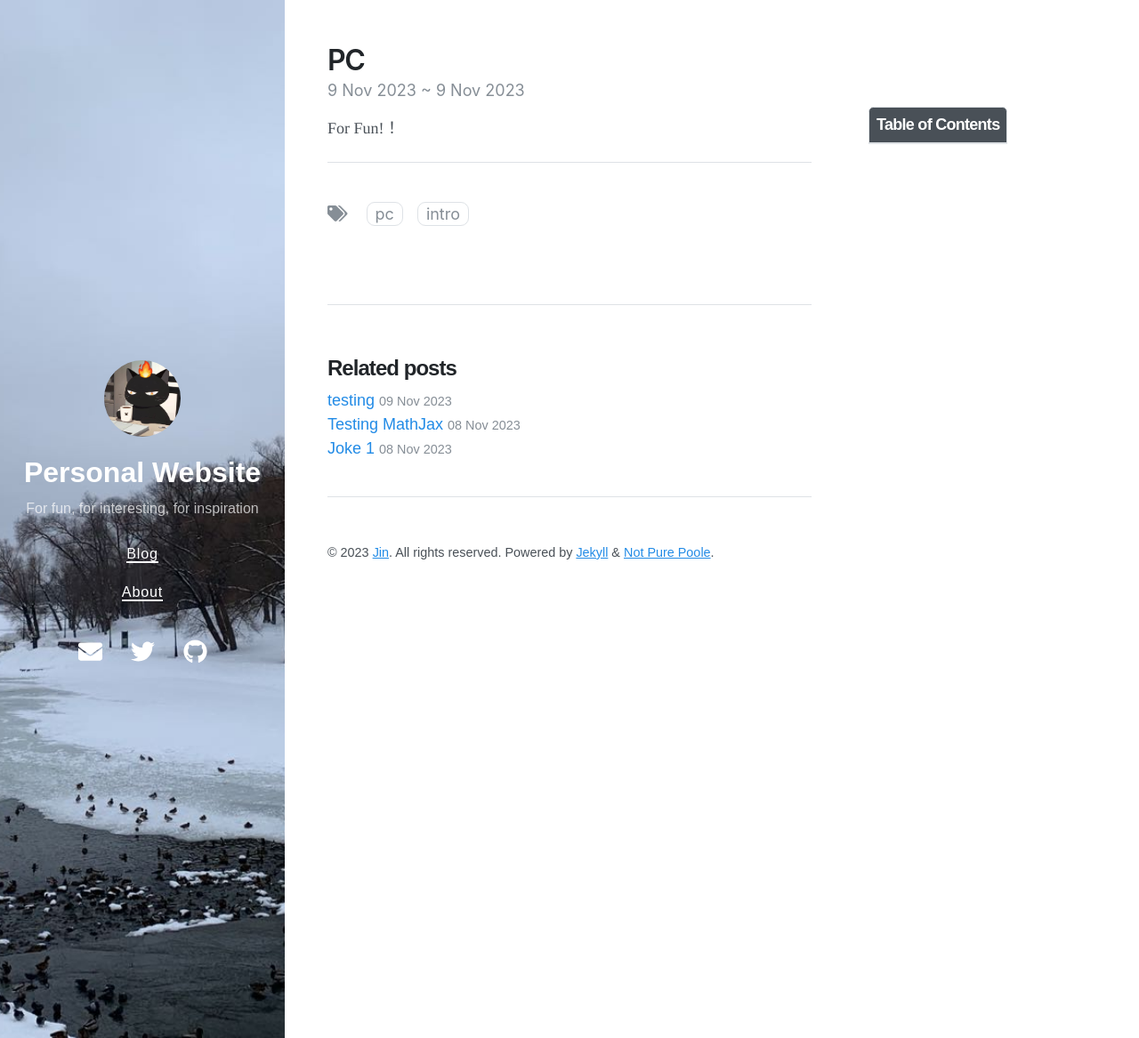
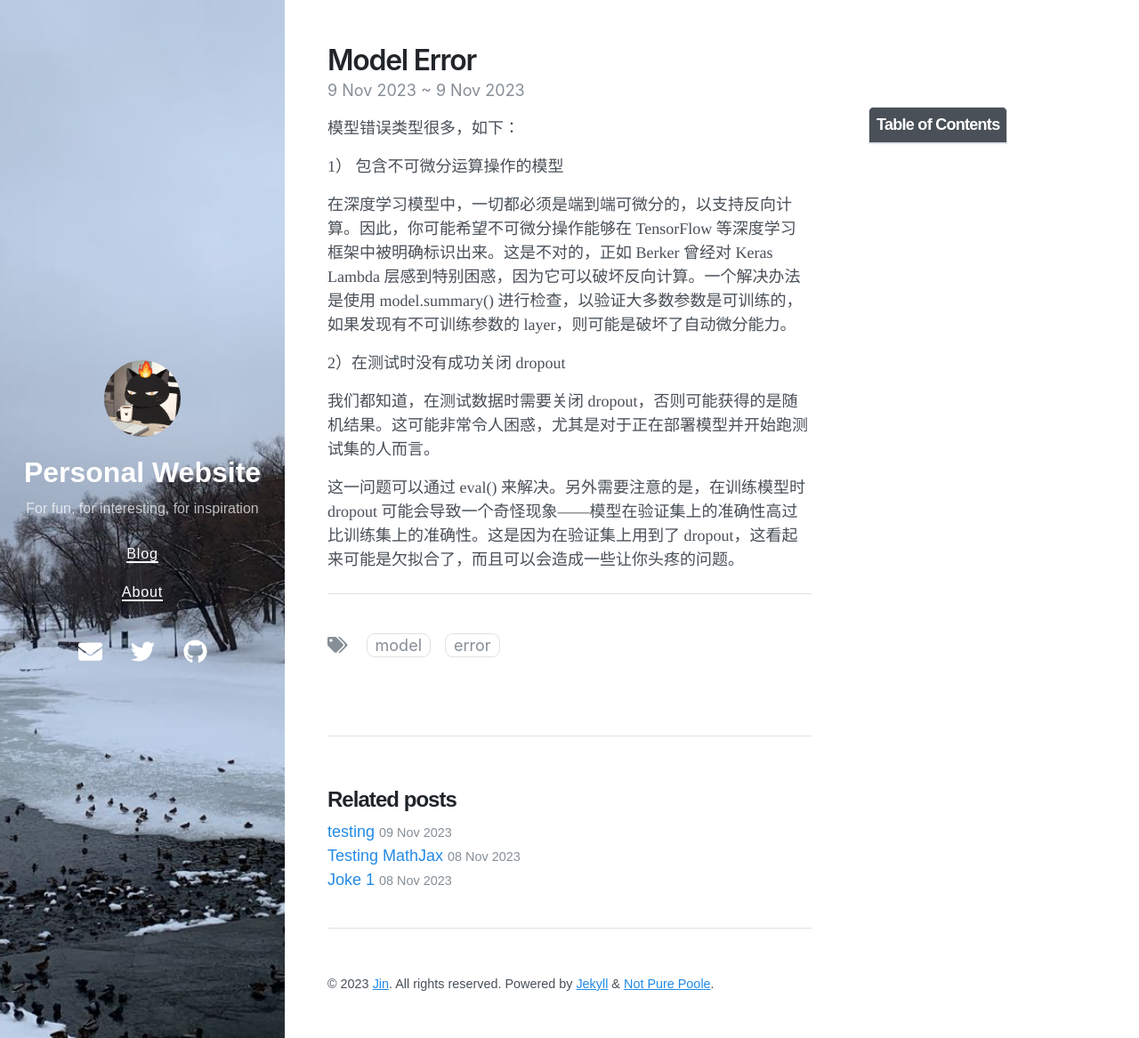
Before and after one commit to New-lay/New-lay.github.io, a Jekyll site: the page built from _posts/2023-11-09-testing-pc.md, in a window 1280 px wide and 1167 px high. Shown: the whole window at 89% size. Built offline with Jekyll 4.4.1, drawn with Linux system fonts in a browser that asks for light colours; nearby versions of some CDN libraries.

Commit message:
Update 2023-11-09-testing-pc.md

```diff
--- a/_posts/2023-11-09-testing-pc.md
+++ b/_posts/2023-11-09-testing-pc.md
@@ -1,15 +1,27 @@
 ---
 layout: post
-title: PC
+title: Model Error
 date: 2023-11-09 11:38 +0800
 last_modified_at: 2023-11-09 11:38 +0800
-tags: [PC, Intro]
+tags: [Model, Error]
 toc:  true
 ---
 
+模型错误类型很多，如下：
+
+1） 包含不可微分运算操作的模型
+
+在深度学习模型中，一切都必须是端到端可微分的，以支持反向计算。因此，你可能希望不可微分操作能够在 TensorFlow 等深度学习框架中被明确标识出来。这是不对的，正如 Berker 曾经对 Keras Lambda 层感到特别困惑，因为它可以破坏反向计算。一个解决办法是使用 model.summary() 进行检查，以验证大多数参数是可训练的，如果发现有不可训练参数的 layer，则可能是破坏了自动微分能力。
 
 
-For Fun!！
+
+
+
+2）在测试时没有成功关闭 dropout
+
+我们都知道，在测试数据时需要关闭 dropout，否则可能获得的是随机结果。这可能非常令人困惑，尤其是对于正在部署模型并开始跑测试集的人而言。
+
+这一问题可以通过 eval() 来解决。另外需要注意的是，在训练模型时 dropout 可能会导致一个奇怪现象——模型在验证集上的准确性高过比训练集上的准确性。这是因为在验证集上用到了 dropout，这看起来可能是欠拟合了，而且可以会造成一些让你头疼的问题。
 
 
 -----
```
